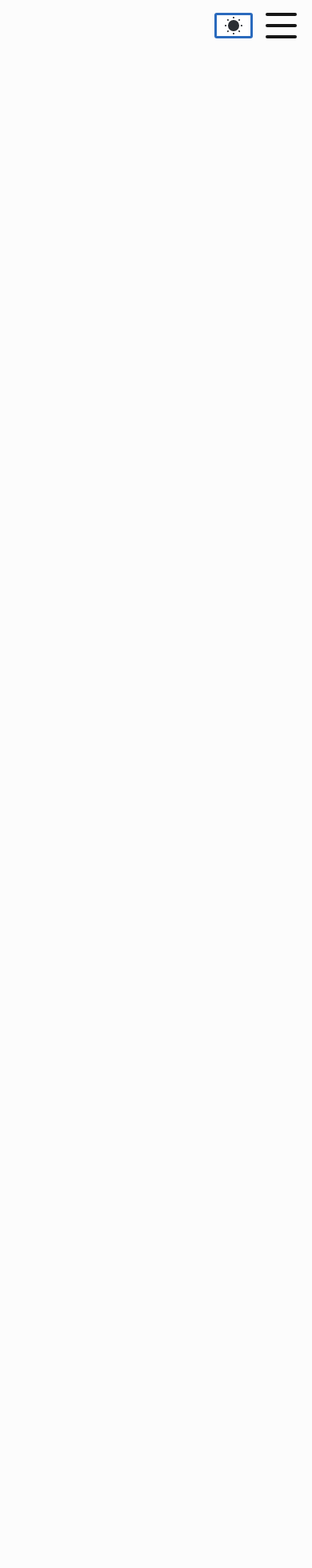
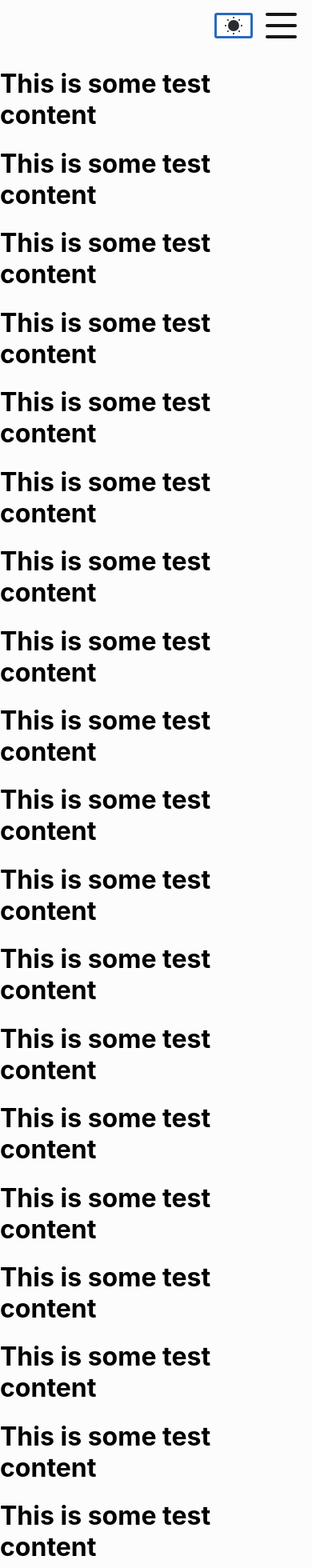
Before and after one commit to matthewmercuri/personal-site, a Next.js app: page / in a window 390 px wide. Shown: the top 1960 px of the page at 80% size. Before the commit the page ends 844 px from the top, so only its background shows below. Built offline with nearby package versions, Linux system fonts and the light colour scheme.

Commit message:
locking scroll when nav is open on mobile

```diff
--- a/components/NavBar/NavBar.tsx
+++ b/components/NavBar/NavBar.tsx
@@ -1,5 +1,5 @@
-import { useState } from 'react'
 import ThemeIndicator from './components/ThemeIndicator'
+import { toggleNavOpen } from './hooks'
 import styles from './NavBar.module.scss'
 
 type INProps = {
@@ -8,7 +8,7 @@ type INProps = {
 }
 
 const NavBar = ({toggleTheme, isDarkTheme}: INProps) => {
-  const [isNavOpen, setIsNavOpen] = useState(false)
+  const [isNavOpen, setIsNavOpen] = toggleNavOpen(false)
 
   return (
     <nav className={isNavOpen ? `${styles.navBar} ${styles.navBarOpen}` : styles.navBar}>
--- /dev/null
+++ b/components/NavBar/hooks.ts
@@ -0,0 +1,17 @@
+import { useState } from "react";
+
+export function toggleNavOpen(navOpen: boolean): [boolean, (arg0: boolean) => void] {
+  const [isNavOpen, setIsNavOpenState] = useState(navOpen)
+
+  function setIsNavOpen(shouldOpenNav: boolean) {
+    if (shouldOpenNav) {
+      document.body.classList.add('scroll-lock')
+      setIsNavOpenState(true)
+    } else {
+      document.body.classList.remove('scroll-lock')
+      setIsNavOpenState(false)
+    }
+  }
+
+  return [isNavOpen, setIsNavOpen]
+}
--- a/pages/index.tsx
+++ b/pages/index.tsx
@@ -2,7 +2,27 @@ import type { NextPage } from 'next'
 
 const Home: NextPage = () => {
   return (
-   <></>
+   <>
+    <h1>This is some test content</h1>
+    <h1>This is some test content</h1>
+    <h1>This is some test content</h1>
+    <h1>This is some test content</h1>
+    <h1>This is some test content</h1>
+    <h1>This is some test content</h1>
+    <h1>This is some test content</h1>
+    <h1>This is some test content</h1>
+    <h1>This is some test content</h1>
+    <h1>This is some test content</h1>
+    <h1>This is some test content</h1>
+    <h1>This is some test content</h1>
+    <h1>This is some test content</h1>
+    <h1>This is some test content</h1>
+    <h1>This is some test content</h1>
+    <h1>This is some test content</h1>
+    <h1>This is some test content</h1>
+    <h1>This is some test content</h1>
+    <h1>This is some test content</h1>
+   </>
   )
 }
 
--- a/styles/globals.scss
+++ b/styles/globals.scss
@@ -26,3 +26,7 @@ a {
 * {
   box-sizing: border-box;
 }
+
+.scroll-lock {
+  overflow: hidden;
+}
```
